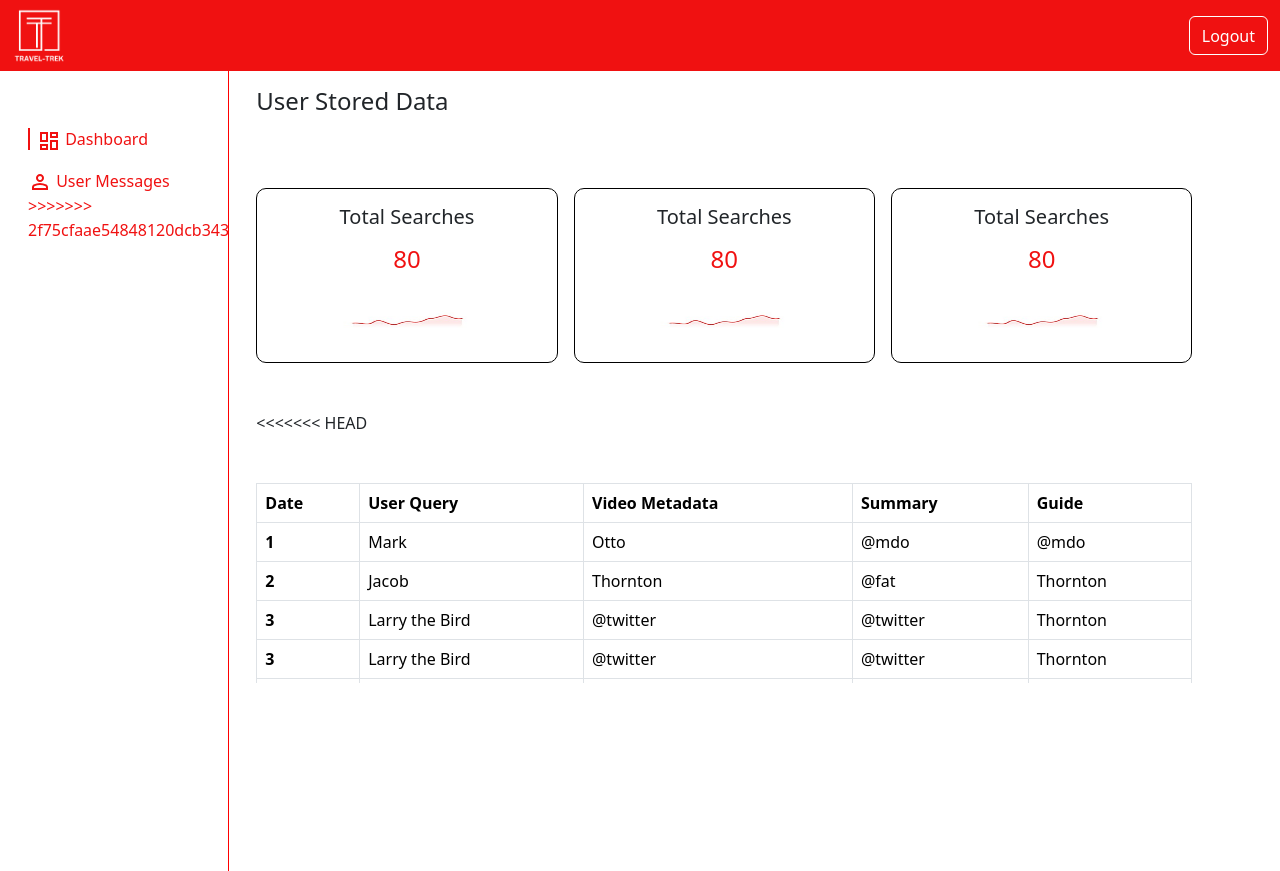
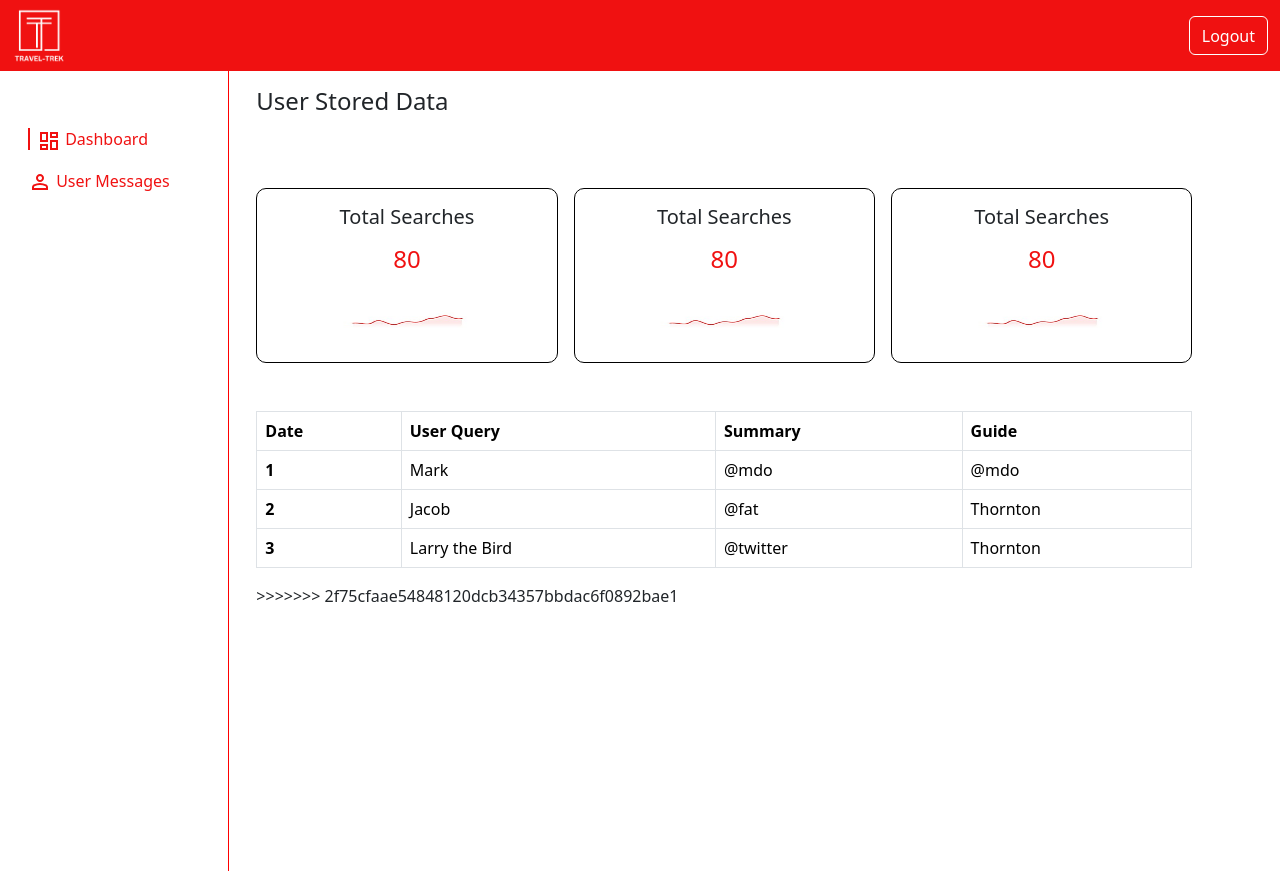
Before and after one commit to AmbreenGulfraz09/Travel_Trek, a Django app: page /adminDashboard/ in a window 1280 px wide. Run offline with Django 5.2, Linux system fonts and the light colour scheme; some libraries are stand-ins or nearby versions.

Commit message:
Admin dashboard

```diff
--- a/App/templates/App/AdminDashboard.html
+++ b/App/templates/App/AdminDashboard.html
@@ -207,62 +207,6 @@
 
 
 
-<<<<<<< HEAD
-
-   <!-- Table Section -->
-<div class="row my-5">
-    <div class="col-12">
-        <div class="table-responsive" style="max-height: 200px; overflow-y: auto;"> <!-- Set a fixed height and enable vertical scrolling -->
-            <table class="table table-bordered">
-                <thead>
-                    <tr>
-                        <th scope="col">Date</th>
-                        <th scope="col">User Query</th>
-                        <th scope="col">Video Metadata</th>
-                        <th scope="col">Summary</th>
-                        <th scope="col">Guide</th>
-                    </tr>
-                </thead>
-                <tbody>
-                    <tr>
-                        <th scope="row">1</th>
-                        <td>Mark</td>
-                        <td>Otto</td>
-                        <td>@mdo</td>
-                        <td>@mdo</td>
-                    </tr>
-                    <tr>
-                        <th scope="row">2</th>
-                        <td>Jacob</td>
-                        <td>Thornton</td>
-                        <td>@fat</td>
-                        <td>Thornton</td>
-                    </tr>
-                    <tr>
-                        <th scope="row">3</th>
-                        <td>Larry the Bird</td>
-                        <td>@twitter</td>
-                        <td>@twitter</td>
-                        <td>Thornton</td>
-                    </tr>
-                    <tr>
-                        <th scope="row">3</th>
-                        <td>Larry the Bird</td>
-                        <td>@twitter</td>
-                        <td>@twitter</td>
-                        <td>Thornton</td>
-                    </tr>
-                    <tr>
-                        <th scope="row">3</th>
-                        <td>Larry the Bird</td>
-                        <td>@twitter</td>
-                        <td>@twitter</td>
-                        <td>Thornton</td>
-                    </tr>
-                    <!-- Additional rows can be added here -->
-                </tbody>
-            </table>
-=======
     <!-- Table Section -->
     <div class="row my-5">
         <div class="col-12">
--- a/App/templates/App/AdminDashboardbase.html
+++ b/App/templates/App/AdminDashboardbase.html
@@ -179,7 +179,7 @@
                         </svg>
 
                         User Messages
->>>>>>> 2f75cfaae54848120dcb34357bbdac6f0892bae1
+
                         </a>
 
                     </div>
```
